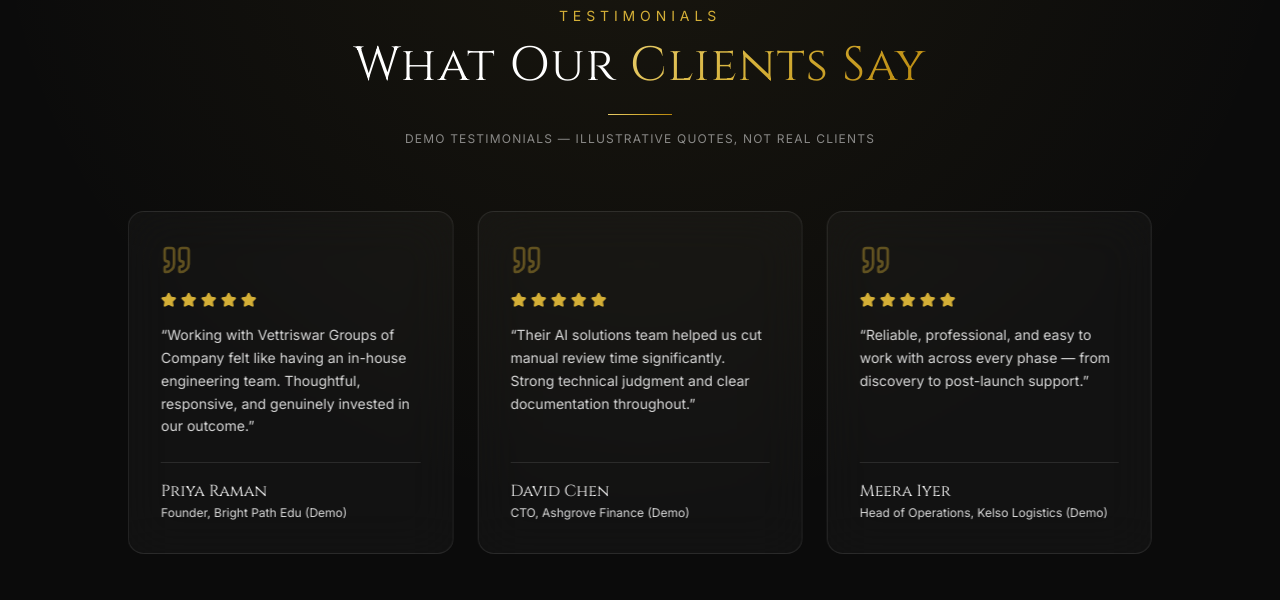
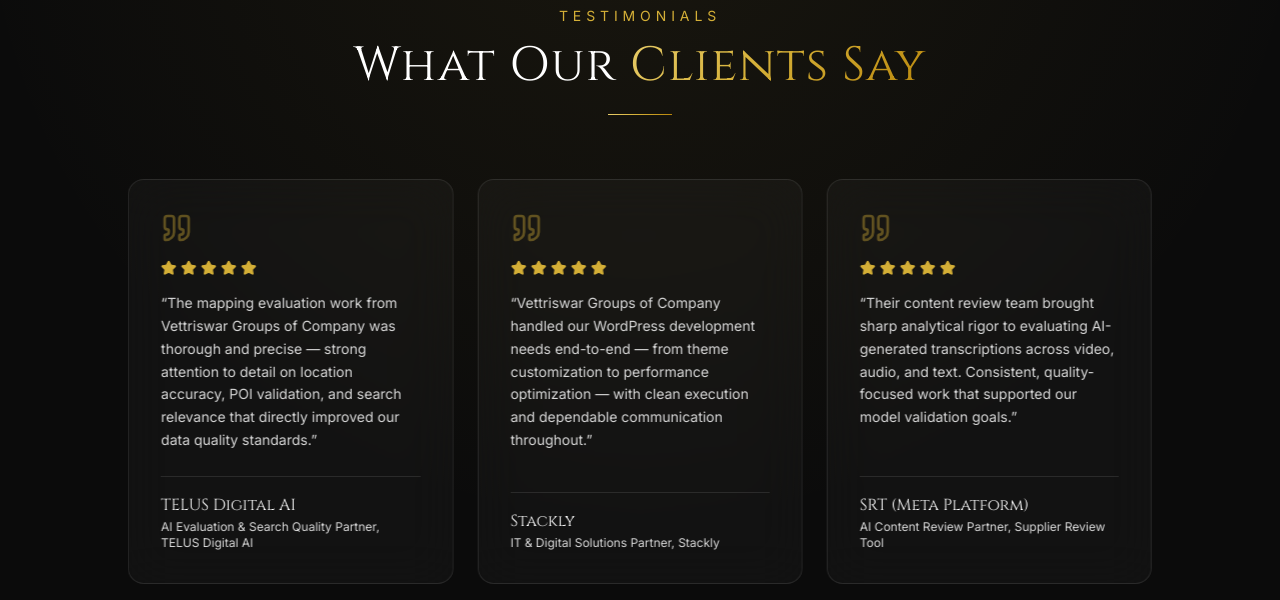
Before and after one commit to Namithagm/vettriswar-groups, a Next.js app: page / in a window 1280 px wide. Shown: the part 7740-8340 px from the top of the page. Built offline with nearby package versions, Linux system fonts and the light colour scheme; no server answers.

Commit message:
Replace demo testimonials with real client data
Updated testimonials with real client names and reviews, removed demo placeholders.

```diff
--- a/components/sections/testimonials.tsx
+++ b/components/sections/testimonials.tsx
@@ -16,56 +16,38 @@
   rating: number;
 };
 
-// Demo testimonials — fictional names and companies used to showcase this
-// section's layout. Replace with real, permissioned client quotes before launch.
 const TESTIMONIALS: Testimonial[] = [
   {
-    name: "Arun Kumar",
-    designation: "Operations Director",
-    company: "Northbridge Mfg (Demo)",
+    name: "Innodata Inc.",
+    designation: "Data Engineering & AI Solutions Partner",
+    company: "Innodata",
     review:
-      "Vettriswar Groups of Company rebuilt our reporting stack in weeks. The team communicated clearly and delivered exactly what we asked for, on schedule.",
+      "Vettriswar Groups of Company delivered consistently accurate, well-structured annotated datasets across text, image, and document formats. Their attention to quality assurance protocols made a real difference in our model training pipeline.",
     rating: 5,
   },
   {
-    name: "Priya Raman",
-    designation: "Founder",
-    company: "Bright Path Edu (Demo)",
+    name: "TELUS Digital AI",
+    designation: "AI Evaluation & Search Quality Partner",
+    company: "TELUS Digital AI",
     review:
-      "Working with Vettriswar Groups of Company felt like having an in-house engineering team. Thoughtful, responsive, and genuinely invested in our outcome.",
+      "The mapping evaluation work from Vettriswar Groups of Company was thorough and precise — strong attention to detail on location accuracy, POI validation, and search relevance that directly improved our data quality standards.",
     rating: 5,
   },
   {
-    name: "David Chen",
-    designation: "CTO",
-    company: "Ashgrove Finance (Demo)",
+    name: "Stackly",
+    designation: "IT & Digital Solutions Partner",
+    company: "Stackly",
     review:
-      "Their AI solutions team helped us cut manual review time significantly. Strong technical judgment and clear documentation throughout.",
+      "Vettriswar Groups of Company handled our WordPress development needs end-to-end — from theme customization to performance optimization — with clean execution and dependable communication throughout.",
     rating: 5,
   },
   {
-    name: "Meera Iyer",
-    designation: "Head of Operations",
-    company: "Kelso Logistics (Demo)",
+    name: "SRT (Meta Platform)",
+    designation: "AI Content Review Partner",
+    company: "Supplier Review Tool",
     review:
-      "Reliable, professional, and easy to work with across every phase — from discovery to post-launch support.",
+      "Their content review team brought sharp analytical rigor to evaluating AI-generated transcriptions across video, audio, and text. Consistent, quality-focused work that supported our model validation goals.",
     rating: 5,
-  },
-  {
-    name: "Rajesh Menon",
-    designation: "VP of Engineering",
-    company: "Vertex Retail (Demo)",
-    review:
-      "They took the time to actually understand our inventory workflows before writing a line of code. The ERP rollout was smoother than any vendor project we've run before.",
-    rating: 5,
-  },
-  {
-    name: "Ananya Suresh",
-    designation: "Clinic Director",
-    company: "Solace Health (Demo)",
-    review:
-      "Data security was our biggest concern going in, and the team addressed it head-on. The platform has been stable since day one across all our locations.",
-    rating: 4,
   },
 ];
 
@@ -84,9 +66,6 @@
             </span>
           </h2>
           <div className="divider-gold mx-auto mt-6" />
-          <p className="mt-4 text-xs uppercase tracking-widest text-paper-muted/60">
-            Demo testimonials — illustrative quotes, not real clients
-          </p>
         </Reveal>
 
         <div className="mt-16">
```
